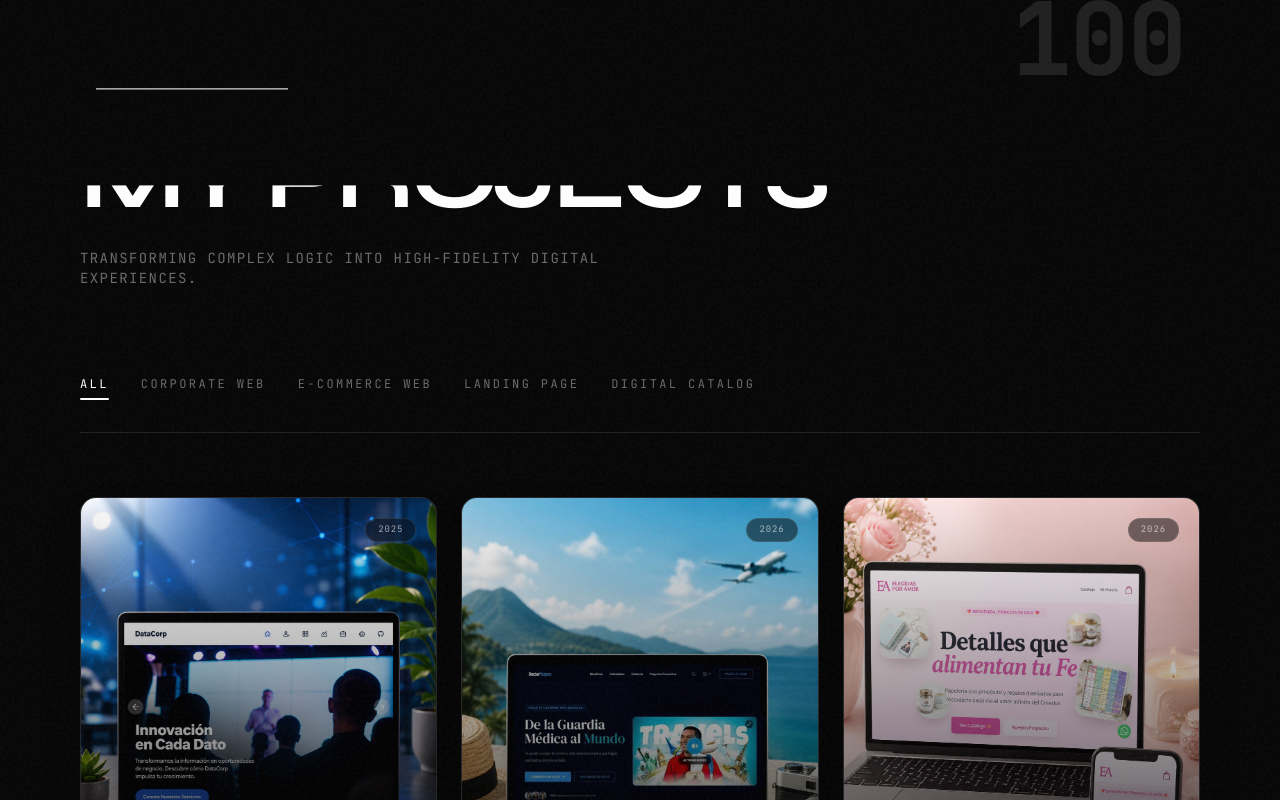
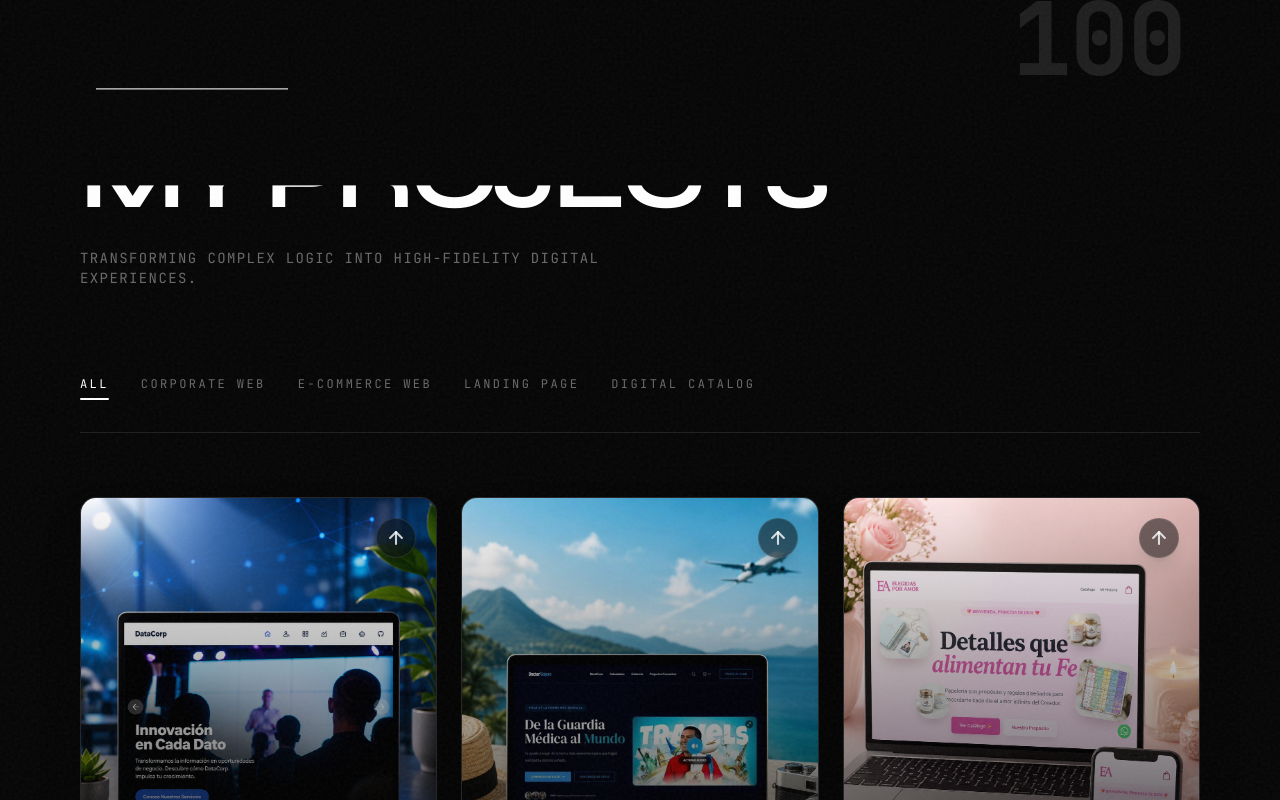
Before and after one commit to TracyMooor/PortafolioWebTracy, a React (Vite) app: page /projects in a window 1280 px wide. Built offline with nearby package versions, Linux system fonts and the light colour scheme.

Commit message:
feat: implement ProjectsPage component with GSAP animations and category filtering

```diff
--- a/components/ProjectsPage.tsx
+++ b/components/ProjectsPage.tsx
@@ -104,9 +104,12 @@ const ProjectsPage: React.FC = () => {
                                     className="w-full h-full object-cover transition-transform duration-700 group-hover:scale-105"
                                 />
 
-                                {/* Top-right Year Tag */}
-                                <div className="absolute top-5 right-5 z-20 px-3 py-1 bg-black/50 backdrop-blur-md rounded-full border border-white/10 text-white/60 mono text-[9px] uppercase tracking-widest">
-                                    {project.year}
+                                {/* Top-right Arrow Button */}
+                                <div className="absolute top-5 right-5 z-20 w-10 h-10 rounded-full bg-black/50 backdrop-blur-md border border-white/10 flex items-center justify-center text-white/80 transition-all duration-500 group-hover:scale-110 group-hover:bg-white group-hover:text-black shadow-lg">
+                                    <svg viewBox="0 0 24 24" fill="none" stroke="currentColor" strokeWidth="2.5" strokeLinecap="round" strokeLinejoin="round" className="w-5 h-5 transition-transform duration-500 rotate-[-45deg] group-hover:rotate-0">
+                                        <line x1="7" y1="17" x2="17" y2="7"></line>
+                                        <polyline points="7 7 17 7 17 17"></polyline>
+                                    </svg>
                                 </div>
 
                                 {/* Gradient Overlay */}
```
